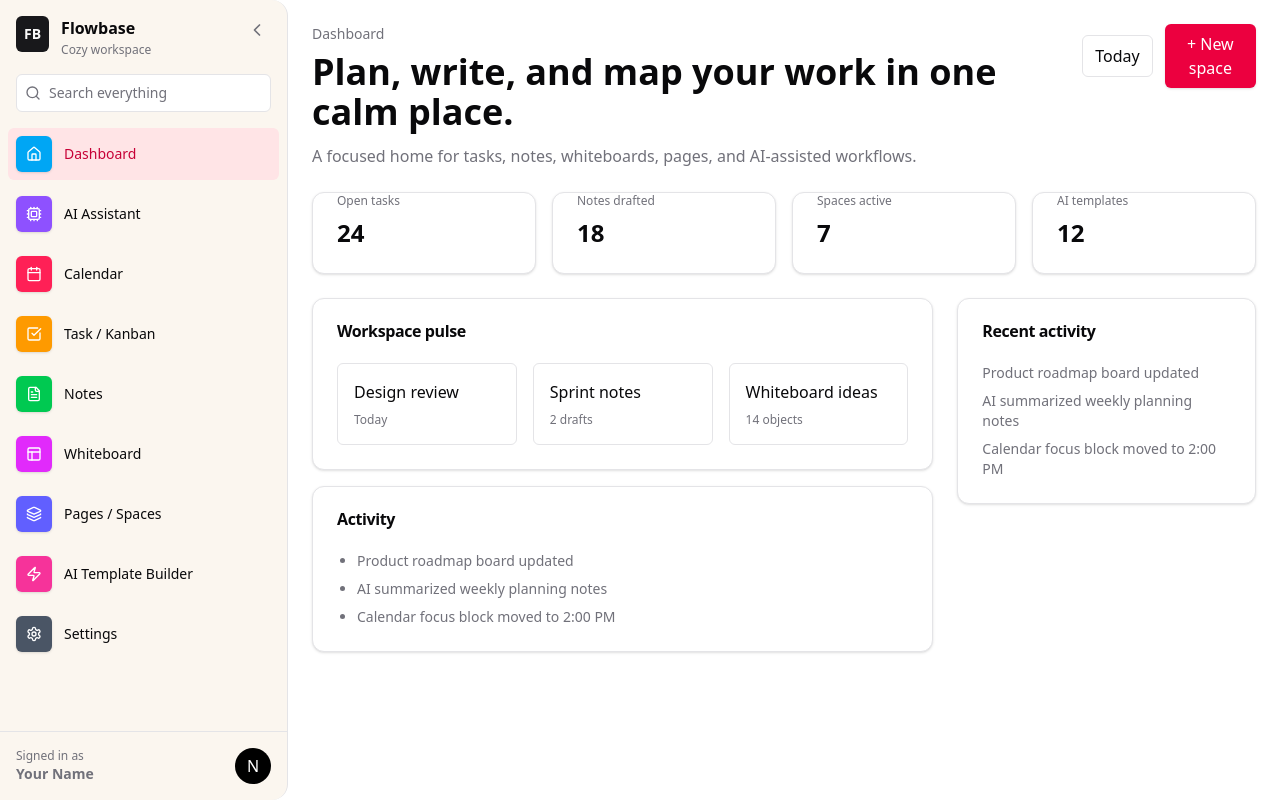
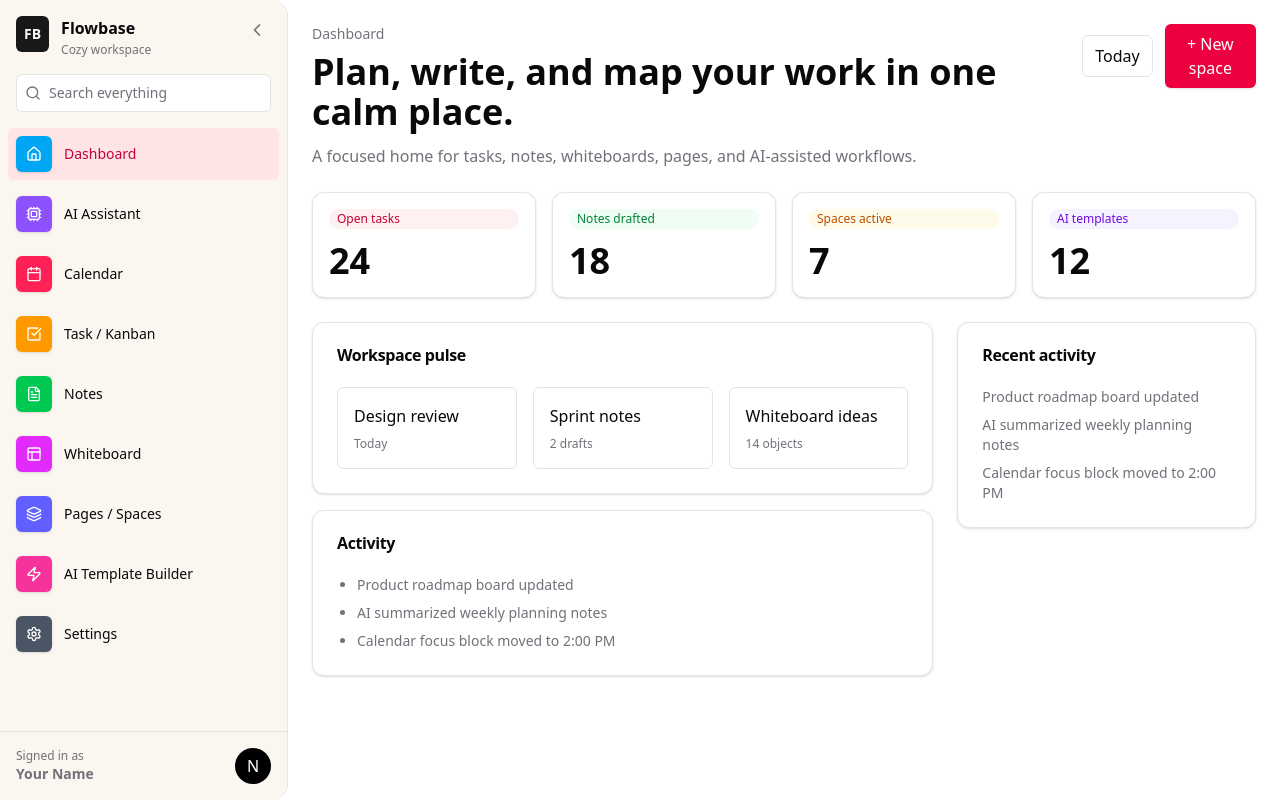
Before and after one commit to benhakim/flowbase-productivity-app, a Next.js app: page /dashboard in a window 1280 px wide. Built offline with nearby package versions, Linux system fonts and the light colour scheme; no server answers.

Commit message:
style(dashboard): add StatCard and style stat cards to match screenshot

```diff
--- a/app/dashboard/page.tsx
+++ b/app/dashboard/page.tsx
@@ -1,4 +1,5 @@
 import { Card, CardContent, CardHeader, CardTitle } from '@/components/ui/card';
+import StatCard from '@/components/StatCard';
 
 export default function DashboardPage() {
   return (
@@ -17,33 +18,10 @@ export default function DashboardPage() {
       </header>
 
       <section className="grid grid-cols-1 sm:grid-cols-2 md:grid-cols-4 gap-4">
-        <Card>
-          <CardContent>
-            <div className="text-xs text-muted-foreground">Open tasks</div>
-            <div className="text-2xl font-bold mt-2">24</div>
-          </CardContent>
-        </Card>
-
-        <Card>
-          <CardContent>
-            <div className="text-xs text-muted-foreground">Notes drafted</div>
-            <div className="text-2xl font-bold mt-2">18</div>
-          </CardContent>
-        </Card>
-
-        <Card>
-          <CardContent>
-            <div className="text-xs text-muted-foreground">Spaces active</div>
-            <div className="text-2xl font-bold mt-2">7</div>
-          </CardContent>
-        </Card>
-
-        <Card>
-          <CardContent>
-            <div className="text-xs text-muted-foreground">AI templates</div>
-            <div className="text-2xl font-bold mt-2">12</div>
-          </CardContent>
-        </Card>
+        <StatCard label="Open tasks" value={24} pillColor="bg-rose-50 text-rose-700" />
+        <StatCard label="Notes drafted" value={18} pillColor="bg-green-50 text-green-700" />
+        <StatCard label="Spaces active" value={7} pillColor="bg-amber-50 text-amber-700" />
+        <StatCard label="AI templates" value={12} pillColor="bg-violet-50 text-violet-700" />
       </section>
 
       <section className="grid grid-cols-1 lg:grid-cols-3 gap-6">
--- /dev/null
+++ b/components/StatCard.tsx
@@ -0,0 +1,29 @@
+"use client";
+
+import React from "react";
+import { Card, CardContent } from "@/components/ui/card";
+
+interface StatCardProps {
+  label?: string;
+  value: React.ReactNode;
+  pillColor?: string; // tailwind classes for pill bg and text
+  className?: string;
+}
+
+export default function StatCard({ label, value, pillColor = "bg-rose-50 text-rose-700", className = "" }: StatCardProps) {
+  return (
+    <Card>
+      <CardContent className={`p-4 ${className}`}>
+        <div className="flex flex-col">
+          {label && (
+            <div className={`inline-flex items-center px-2 py-0.5 rounded-full text-xs font-medium ${pillColor}`}>
+              {label}
+            </div>
+          )}
+
+          <div className="mt-3 text-3xl md:text-4xl font-extrabold">{value}</div>
+        </div>
+      </CardContent>
+    </Card>
+  );
+}
```
